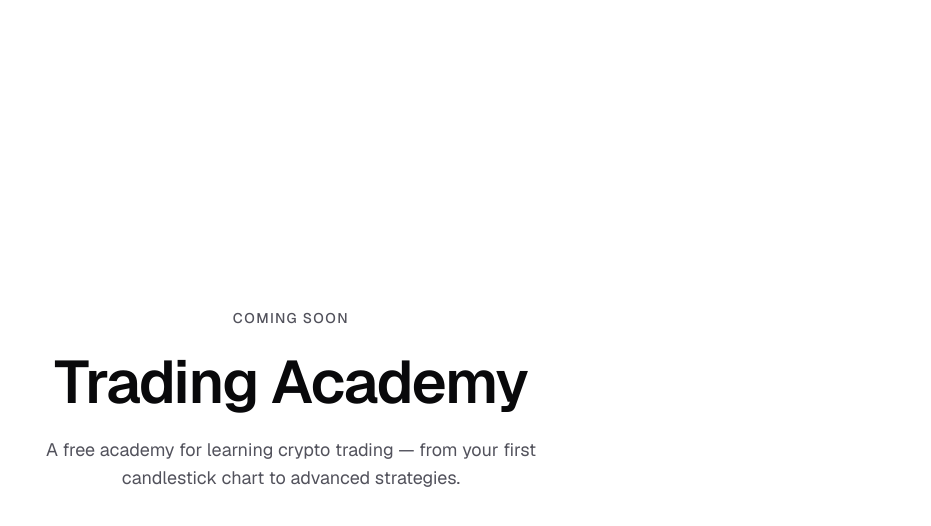
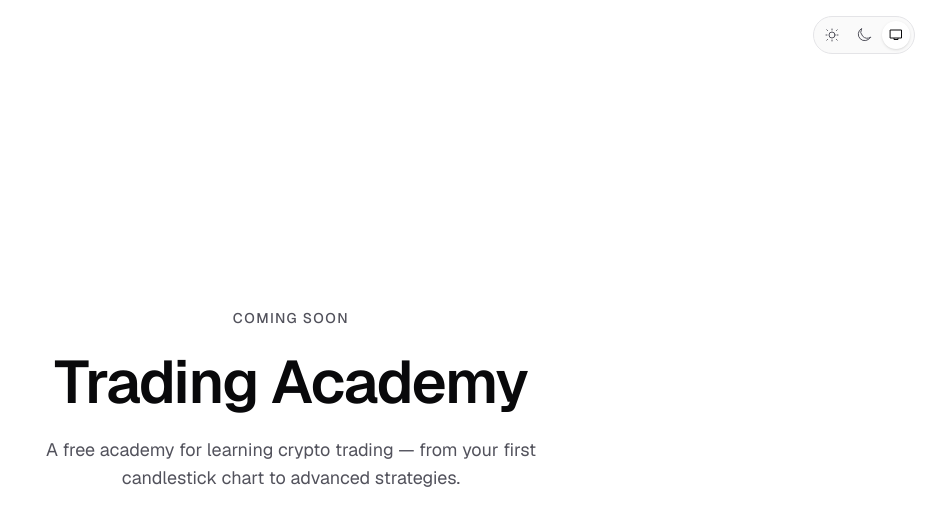
Before and after one commit to tomsramek/trading-academy, a Next.js app: page /en in a window 1280 px wide. Shown: the top 526 px of the page, without its empty margins (349-1280 px from the left). Built offline with nearby package versions, Linux system fonts and the light colour scheme.

Commit message:
feat: add light/dark theme switching with next-themes
Closes #20

```diff
--- a/messages/cs.json
+++ b/messages/cs.json
@@ -7,5 +7,11 @@
     "badge": "Již brzy",
     "title": "Trading Academy",
     "description": "Bezplatná akademie tradingu kryptoměn – od prvního svíčkového grafu po pokročilé strategie."
+  },
+  "ThemeToggle": {
+    "label": "Barevný režim",
+    "light": "Světlý",
+    "dark": "Tmavý",
+    "system": "Podle systému"
   }
 }
--- a/messages/en.json
+++ b/messages/en.json
@@ -7,5 +7,11 @@
     "badge": "Coming soon",
     "title": "Trading Academy",
     "description": "A free academy for learning crypto trading — from your first candlestick chart to advanced strategies."
+  },
+  "ThemeToggle": {
+    "label": "Color theme",
+    "light": "Light",
+    "dark": "Dark",
+    "system": "System"
   }
 }
--- a/package.json
+++ b/package.json
@@ -16,6 +16,7 @@
   "dependencies": {
     "next": "16.3.8",
     "next-intl": "^4.14.9",
+    "next-themes": "^0.4.6",
     "react": "^19.3.0",
     "react-dom": "^19.3.0"
   },
--- a/src/app/[locale]/layout.tsx
+++ b/src/app/[locale]/layout.tsx
@@ -4,6 +4,8 @@ import { Geist, Geist_Mono } from "next/font/google";
 import { hasLocale, NextIntlClientProvider } from "next-intl";
 import { getTranslations } from "next-intl/server";
 import { routing } from "@/i18n/routing";
+import { ThemeProvider } from "@/components/theme/ThemeProvider";
+import { ThemeToggle } from "@/components/theme/ThemeToggle";
 import "../globals.css";
 
 const geistSans = Geist({
@@ -46,12 +48,22 @@ export default async function LocaleLayout({
   }
 
   return (
+    // suppressHydrationWarning: next-themes sets the class on <html> before React loads.
     <html
       lang={locale}
+      suppressHydrationWarning
       className={`${geistSans.variable} ${geistMono.variable} h-full antialiased`}
     >
       <body className="flex min-h-full flex-col">
-        <NextIntlClientProvider>{children}</NextIntlClientProvider>
+        <NextIntlClientProvider>
+          <ThemeProvider>
+            {/* Temporary placement – moves into the header in #21. */}
+            <div className="fixed top-4 right-4">
+              <ThemeToggle />
+            </div>
+            {children}
+          </ThemeProvider>
+        </NextIntlClientProvider>
       </body>
     </html>
   );
--- /dev/null
+++ b/src/components/theme/ThemeProvider.tsx
@@ -0,0 +1,19 @@
+"use client";
+
+import type { ReactNode } from "react";
+import { ThemeProvider as NextThemesProvider } from "next-themes";
+
+// Adds the `dark` class to <html> based on the user's choice or the OS setting,
+// and remembers the choice in localStorage.
+export function ThemeProvider({ children }: { children: ReactNode }) {
+  return (
+    <NextThemesProvider
+      attribute="class"
+      defaultTheme="system"
+      enableSystem
+      disableTransitionOnChange
+    >
+      {children}
+    </NextThemesProvider>
+  );
+}
--- /dev/null
+++ b/src/components/theme/ThemeToggle.tsx
@@ -0,0 +1,70 @@
+"use client";
+
+import { useSyncExternalStore } from "react";
+import { useTranslations } from "next-intl";
+import { useTheme } from "next-themes";
+
+const THEMES = ["light", "dark", "system"] as const;
+type Theme = (typeof THEMES)[number];
+
+const ICONS: Record<Theme, string> = {
+  light:
+    "M12 3v1.5M12 19.5V21M4.22 4.22l1.06 1.06M18.72 18.72l1.06 1.06M3 12h1.5M19.5 12H21M4.22 19.78l1.06-1.06M18.72 5.28l1.06-1.06M16.5 12a4.5 4.5 0 1 1-9 0 4.5 4.5 0 0 1 9 0Z",
+  dark: "M21.75 15.5A9.72 9.72 0 0 1 8.5 2.25 9.75 9.75 0 1 0 21.75 15.5Z",
+  system: "M9 17.25v1.5h6v-1.5M3.75 4.5h16.5v12H3.75z",
+};
+
+// True only in the browser – the saved theme is unknown during server rendering.
+function useIsClient() {
+  return useSyncExternalStore(
+    () => () => {},
+    () => true,
+    () => false,
+  );
+}
+
+export function ThemeToggle() {
+  const t = useTranslations("ThemeToggle");
+  const { theme, setTheme } = useTheme();
+  const isClient = useIsClient();
+
+  return (
+    <div
+      role="group"
+      aria-label={t("label")}
+      className="inline-flex gap-1 rounded-full border border-border bg-surface p-1"
+    >
+      {THEMES.map((value) => {
+        const isActive = isClient && theme === value;
+        return (
+          <button
+            key={value}
+            type="button"
+            onClick={() => setTheme(value)}
+            aria-pressed={isActive}
+            title={t(value)}
+            className={`rounded-full p-1.5 transition-colors ${
+              isActive
+                ? "bg-background text-foreground shadow-sm"
+                : "text-muted hover:text-foreground"
+            }`}
+          >
+            <svg
+              aria-hidden="true"
+              viewBox="0 0 24 24"
+              fill="none"
+              stroke="currentColor"
+              strokeWidth={1.5}
+              strokeLinecap="round"
+              strokeLinejoin="round"
+              className="size-4"
+            >
+              <path d={ICONS[value]} />
+            </svg>
+            <span className="sr-only">{t(value)}</span>
+          </button>
+        );
+      })}
+    </div>
+  );
+}
```
Also changed, not shown: 1 other file (tests, documents, lock files or other folders).
